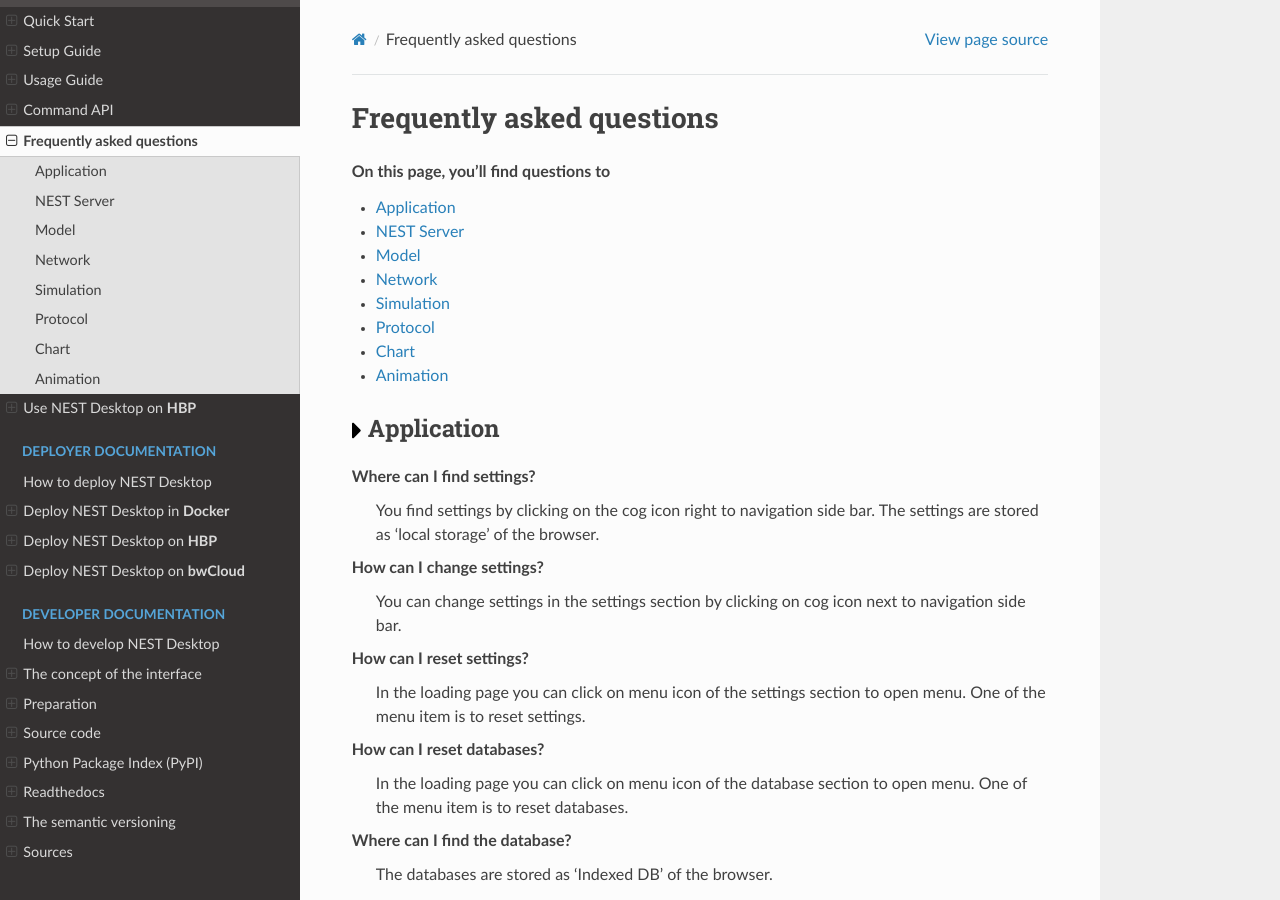
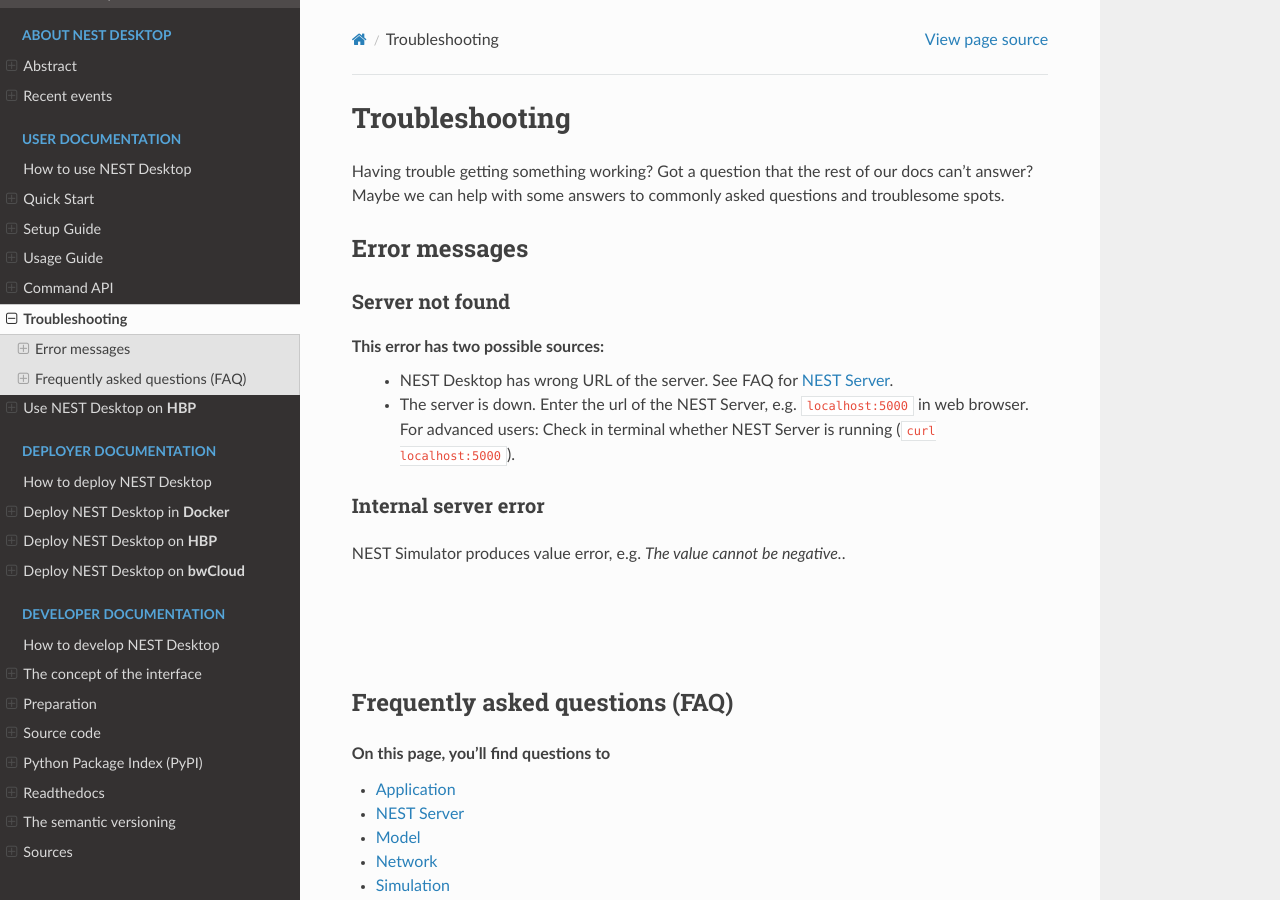
Before and after one commit to babsey/nest-desktop-docs, a Sphinx documentation site: the page built from docs/user/troubleshooting.rst, in a window 1280 px wide and 900 px high. Built offline with Sphinx 7.4.7 and the Read the Docs theme 2.0.0, drawn with Linux system fonts in a browser that asks for light colours.

Commit message:
Update docs for troubleshooting

```diff
--- a/docs/contents.rst
+++ b/docs/contents.rst
@@ -19,7 +19,7 @@
    user/setup
    user/usage
    user/command-API
-   user/faq
+   user/troubleshooting
    user/use-HBP
 
 .. toctree::
--- a/docs/user/index.rst
+++ b/docs/user/index.rst
@@ -14,8 +14,7 @@
 * :doc:`How to setup NEST Desktop <setup>`
 * :doc:`How to use NEST Desktop <usage>`
 * :doc:`Command API <command-API>`
-* :doc:`Frequently asked questions (FAQ) <faq>`
-
+* :doc:`Troubleshooting <troubleshooting>`
 
 ||||
 
--- a/docs/user/faq.rst
+++ b/docs/user/troubleshooting.rst
@@ -1,5 +1,33 @@
-Frequently asked questions
-==========================
+Troubleshooting
+===============
+
+Having trouble getting something working? Got a question that the rest of our docs can’t answer?
+Maybe we can help with some answers to commonly asked questions and troublesome spots.
+
+
+Error messages
+--------------
+
+Server not found
+^^^^^^^^^^^^^^^^
+
+This error has two possible sources:
+ - NEST Desktop has wrong URL of the server. See FAQ for :ref:`NEST Server`.
+ - The server is down. Enter the url of the NEST Server, e.g. ``localhost:5000`` in web browser.
+   For advanced users: Check in terminal whether NEST Server is running (``curl localhost:5000``).
+
+
+Internal server error
+^^^^^^^^^^^^^^^^^^^^^
+
+NEST Simulator produces value error, e.g. `The value cannot be negative.`.
+
+|
+|
+|
+
+Frequently asked questions (FAQ)
+--------------------------------
 
 
 .. contents:: On this page, you'll find questions to
@@ -7,7 +35,7 @@
    :depth: 2
 
 |fa-caret-right| Application
------------------------------
+^^^^^^^^^^^^^^^^^^^^^^^^^^^^
 
 Where can I find settings?
   You find settings by clicking on the cog icon right to navigation side bar.
@@ -37,8 +65,11 @@
 How can I switch to advanced view?
   In the settings of the application you find an option to switch to advanced view.
 
+
+  .. _NEST Server:
+
 |fa-caret-right| NEST Server
------------------------------
+^^^^^^^^^^^^^^^^^^^^^^^^^^^^
 
 How can I check NEST Server?
   In the loading page you can click on menu icon of the server section to open menu.
@@ -49,7 +80,7 @@
 
 
 |fa-caret-right| Model
------------------------
+^^^^^^^^^^^^^^^^^^^^^^
 
 What is terminology of this model?
   This model includes neuron, synapse and device models.
@@ -65,7 +96,7 @@
 
 
 |fa-caret-right| Network
--------------------------
+^^^^^^^^^^^^^^^^^^^^^^^^
 
 Where can I find network controller?
   You find network controller by clicking on top icon ('project diagram') left to controller.
@@ -144,7 +175,7 @@
 
 
 |fa-caret-right| Simulation
-----------------------------
+^^^^^^^^^^^^^^^^^^^^^^^^^^^
 
 Where can I find simulation controller?
   The simulation controller appears by clicking on the cog icon left to controller side bar.
@@ -195,7 +226,7 @@
 
 
 |fa-caret-right| Protocol
---------------------------
+^^^^^^^^^^^^^^^^^^^^^^^^^
 
 How can I save protocol?
   In the top left of the page you find a floppy disc icon to save protocol.
@@ -228,7 +259,7 @@
   In the menu of the simulation in the top navigation you find an method to upload protocols from a file.
 
 |fa-caret-right| Chart
------------------------
+^^^^^^^^^^^^^^^^^^^^^^
 
 Where can I find chart controller?
   You find animation controller by clicking on the 'chart' icon in the stacked menu left to controller.
@@ -259,7 +290,7 @@
 
 
 |fa-caret-right| Animation
---------------------------
+^^^^^^^^^^^^^^^^^^^^^^^^^^
 
 Where can I find animation controller?
   You find animation controller by clicking on the 'braille' icon.
```
